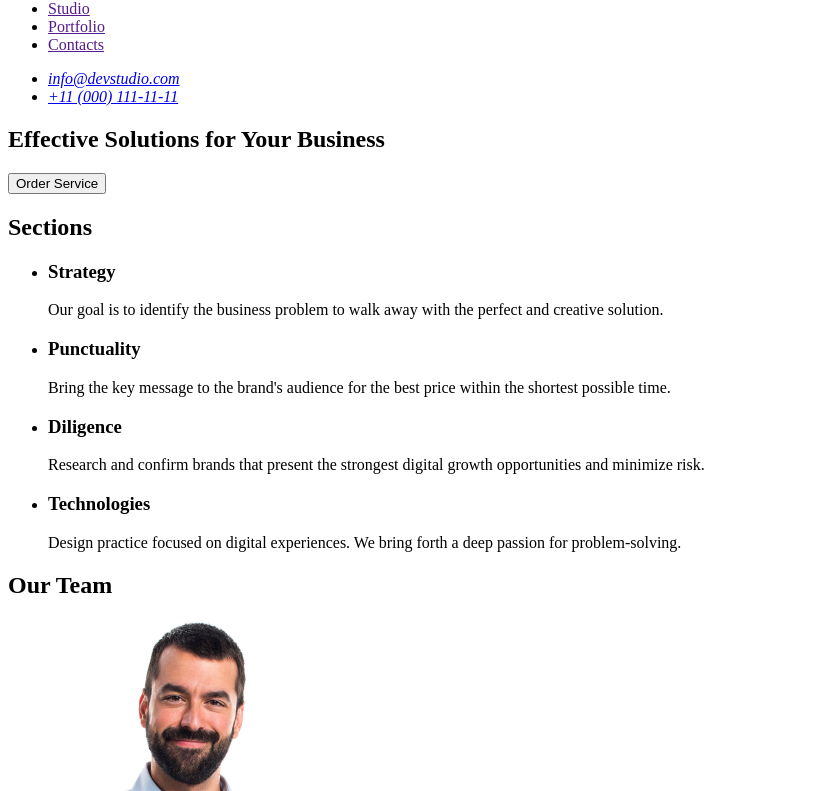
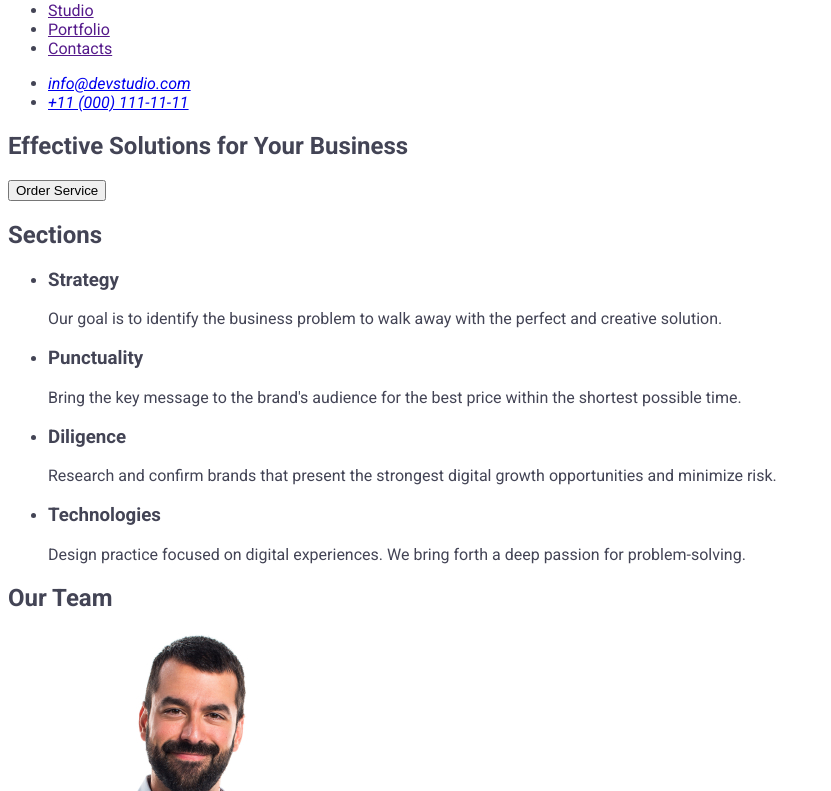
Before and after one commit to aleykarmn/goit-markup-hw-02, a plain HTML site: page index.html in a window 1280 px wide. Shown: the part 42-833 px from the top of the page, without its empty margins (0-831 px from the left). Drawn offline with Linux system fonts and the light colour scheme.

Commit message:
son commit

```diff
--- a/css/style.css
+++ b/css/style.css
@@ -0,0 +1,10 @@
+body{
+    font-family: 'Roboto', sans-serif;
+    color: #434455;
+    background: #FFFFFF;
+}
+
+.studio-sections{
+    font-family: ra
+    ;
+}
--- a/index.html
+++ b/index.html
@@ -5,11 +5,14 @@
     <meta name="viewport" content="width=device-width, initial-scale=1.0">
     <title>WebStudio</title>
     <link rel="stylesheet" href="css/style.css">
+    <link rel="preconnect" href="https://fonts.googleapis.com">
+<link rel="preconnect" href="https://fonts.gstatic.com" crossorigin>
+<link href="https://fonts.googleapis.com/css2?family=Raleway:ital,wght@0,100..900;1,100..900&family=Roboto:ital,wght@0,100;0,300;0,400;0,500;0,700;0,900;1,100;1,300;1,400;1,500;1,700;1,900&display=swap" rel="stylesheet">
+</head>
 
-</head>
 <body>
     <header>
-                <nav>
+                <nav class="studio-logo">
                     <a href="./index.html">WebStudio</a>
                     <ul>
                         <li><a href="">Studio</a></li>
```
